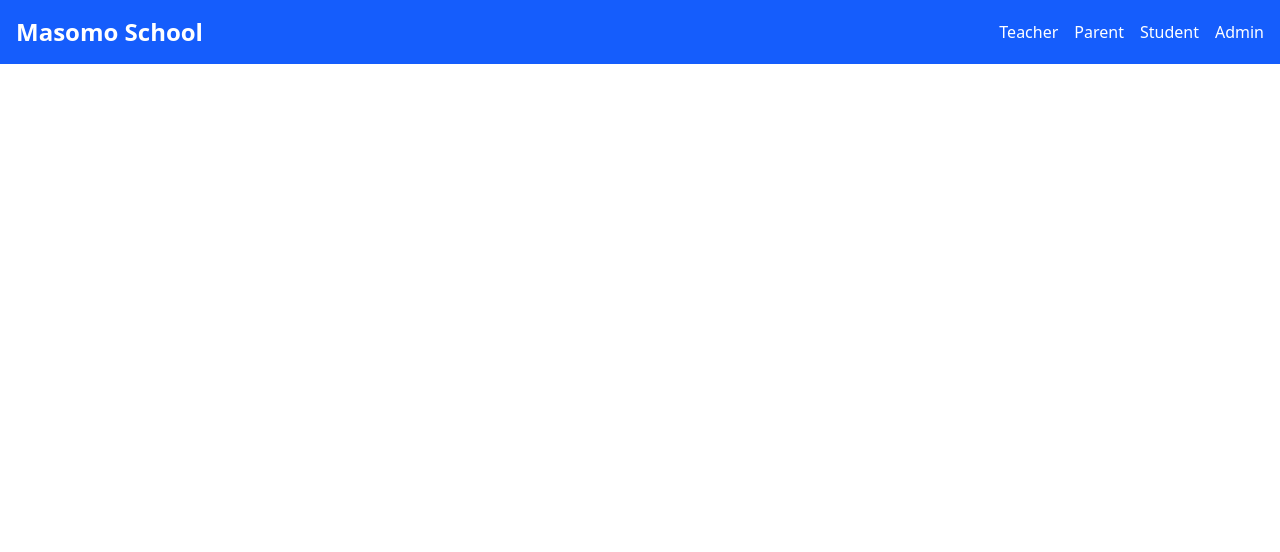
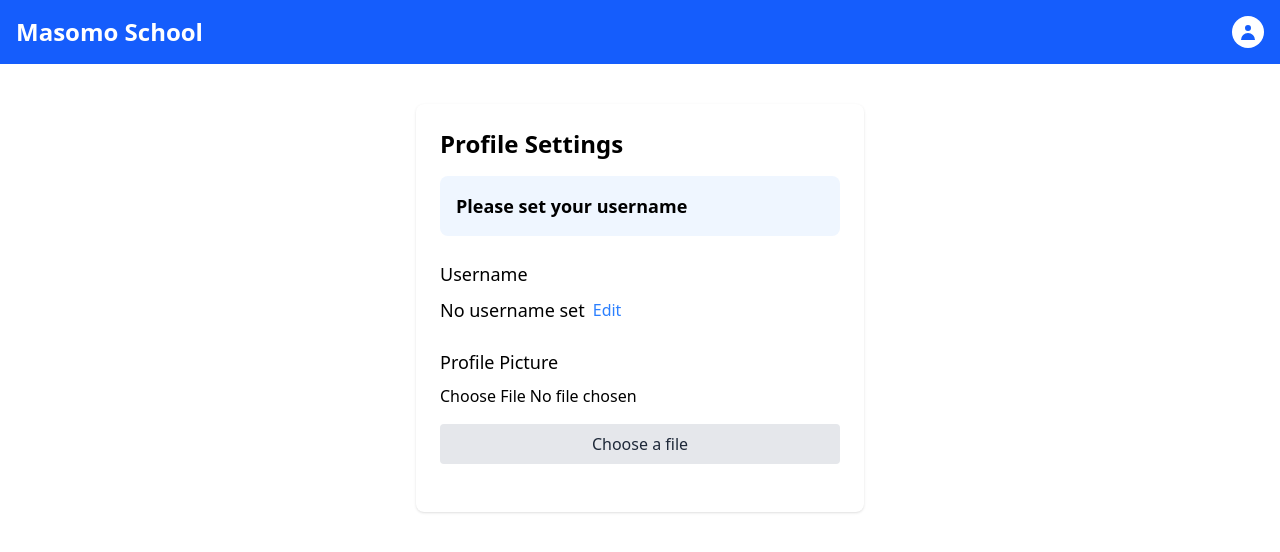
Before and after one commit to Kipngetich222/4thProject, a React (Vite) app: page /profile in a window 1280 px wide. Shown: the top 552 px of the page. Built offline with nearby package versions, Linux system fonts and the light colour scheme.

Commit message:
added profile upload and setting in navbar and removed dashboard naviagation in navbar

```diff
--- a/src/App.jsx
+++ b/src/App.jsx
@@ -3,6 +3,7 @@ import { BrowserRouter as Router, Routes, Route, Navigate, useLocation } from "r
 import Navbar from "./components/Navbar";
 import Login from "./pages/Login";
 import Signup from "./pages/Signup";
+import Profile from "./pages/Profile.jsx";
 
 import TeacherDashboard from "./pages/Teacher/TeacherDashboard";
 import CourseManagement from "./pages/Teacher/CourseManagement";
@@ -48,6 +49,7 @@ function AppContent() {
         {/* Public Routes */}
         <Route path="/login" element={<Login />} />
         <Route path="/signup" element={<Signup />} />
+        <Route path="/profile" element={<Profile />} />
 
         {/* Dashboard Routes - No Protection */}
         <Route path="/teacher" element={<TeacherDashboard />} />
--- a/src/components/Navbar.jsx
+++ b/src/components/Navbar.jsx
@@ -1,26 +1,76 @@
-import React from "react";
-import { Link } from "react-router-dom";
+import React, { useState } from "react";
+import { Link, useNavigate } from "react-router-dom";
+import { useAuth } from "../context/AuthContext";
 
 const Navbar = () => {
+  const [isDropdownOpen, setIsDropdownOpen] = useState(false);
+  const { currentUser, logout } = useAuth();
+  const navigate = useNavigate();
+
+  const handleLogout = () => {
+    logout();
+    navigate("/login");
+  };
+
+  const emojis = ["👋", "😊", "🌟", "🎉", "❤️", "👍"];
+
   return (
     <nav className="bg-blue-600 p-4">
       <div className="container mx-auto flex justify-between items-center">
         <Link to="/" className="text-white text-2xl font-bold">
           Masomo School
         </Link>
-        <div className="space-x-4">
-          <Link to="/teacher" className="text-white hover:text-gray-200">
-            Teacher
-          </Link>
-          <Link to="/parent" className="text-white hover:text-gray-200">
-            Parent
-          </Link>
-          <Link to="/student" className="text-white hover:text-gray-200">
-            Student
-          </Link>
-          <Link to="/admin" className="text-white hover:text-gray-200">
-            Admin
-          </Link>
+
+        <div className="relative">
+          {/* Profile Icon/Dropdown */}
+          <button
+            onClick={() => setIsDropdownOpen(!isDropdownOpen)}
+            className="flex items-center space-x-2 focus:outline-none"
+          >
+            {/* // In your Navbar.jsx, near the profile icon */}
+{currentUser?.username && (
+  <span className="text-white hidden md:inline-block mr-2">
+    Hi, {currentUser.username} {emojis[Math.floor(Math.random() * emojis.length)]}
+  </span>
+)}
+            {currentUser?.photoURL ? (
+              <img
+                src={currentUser.photoURL}
+                alt="Profile"
+                className="w-8 h-8 rounded-full object-cover"
+              />
+            ) : (
+              <div className="w-8 h-8 rounded-full bg-white flex items-center justify-center">
+                <svg
+                  xmlns="http://www.w3.org/2000/svg"
+                  className="h-5 w-5 text-blue-600"
+                  viewBox="0 0 20 20"
+                  fill="currentColor"
+                >
+                  <path fillRule="evenodd" d="M10 9a3 3 0 100-6 3 3 0 000 6zm-7 9a7 7 0 1114 0H3z" clipRule="evenodd" />
+                </svg>
+              </div>
+            )}
+          </button>
+
+          {/* Dropdown Menu */}
+          {isDropdownOpen && (
+            <div className="absolute right-0 mt-2 w-48 bg-white rounded-md shadow-lg py-1 z-50">
+              <Link
+                to="/profile"
+                className="block px-4 py-2 text-sm text-gray-700 hover:bg-gray-100"
+                onClick={() => setIsDropdownOpen(false)}
+              >
+                Update Profile
+              </Link>
+              <button
+                onClick={handleLogout}
+                className="block w-full text-left px-4 py-2 text-sm text-gray-700 hover:bg-gray-100"
+              >
+                Logout
+              </button>
+            </div>
+          )}
         </div>
       </div>
     </nav>
--- a/src/context/AuthContext.jsx
+++ b/src/context/AuthContext.jsx
@@ -1,44 +1,49 @@
-import React, { createContext, useState, useEffect } from "react";
+import React, { createContext, useState, useEffect, useContext } from "react";
 
 export const AuthContext = createContext();
 
 export const AuthProvider = ({ children }) => {
   const [user, setUser] = useState(null);
-
-  const isValidBase64 = (str) => {
-    const base64Regex = /^[A-Za-z0-9+/=]+$/;
-    return base64Regex.test(str);
-  };
+  const [currentUser, setCurrentUser] = useState(null);
 
   useEffect(() => {
-    const token = localStorage.getItem("token");
-    if (token && isValidBase64(token.split(".")[1])) {
+    // Load user data from localStorage on initial load
+    const storedUser = localStorage.getItem("user");
+    if (storedUser) {
       try {
-        const decodedUser = JSON.parse(atob(token.split(".")[1]));
-        setUser(decodedUser);
+        const parsedUser = JSON.parse(storedUser);
+        setUser(parsedUser);
+        setCurrentUser(parsedUser);
       } catch (error) {
-        console.error("Invalid token:", error);
+        console.error("Error parsing user data:", error);
       }
     }
   }, []);
 
-
   const login = (userData) => {
-    localStorage.setItem("token", userData.token);
+    localStorage.setItem("user", JSON.stringify(userData));
     setUser(userData);
+    setCurrentUser(userData);
   };
 
   const logout = () => {
-    localStorage.removeItem("token");
+    localStorage.removeItem("user");
     setUser(null);
+    setCurrentUser(null);
+  };
+
+  const updateUserProfile = (updatedData) => {
+    const updatedUser = { ...currentUser, ...updatedData };
+    localStorage.setItem("user", JSON.stringify(updatedUser));
+    setCurrentUser(updatedUser);
+    setUser(updatedUser);
   };
 
   return (
-    <AuthContext.Provider value={{ user, login, logout }}>
+    <AuthContext.Provider value={{ user, currentUser, login, logout, updateUserProfile }}>
       {children}
     </AuthContext.Provider>
   );
 };
 
-// Custom hook to use AuthContext
-export const useAuth = () => React.useContext(AuthContext);
+export const useAuth = () => useContext(AuthContext);
--- /dev/null
+++ b/src/pages/Profile.jsx
@@ -0,0 +1,178 @@
+import { useState, useEffect } from "react";
+import { useAuth } from "../context/AuthContext";
+
+const Profile = () => {
+  const { currentUser, updateUserProfile } = useAuth();
+  const [photo, setPhoto] = useState(null);
+  const [isUploading, setIsUploading] = useState(false);
+  const [error, setError] = useState(null);
+  const [username, setUsername] = useState("");
+  const [isEditingUsername, setIsEditingUsername] = useState(false);
+  const [tempUsername, setTempUsername] = useState("");
+
+  // Initialize username when component mounts
+  useEffect(() => {
+    if (currentUser?.username) {
+      setUsername(currentUser.username);
+      setTempUsername(currentUser.username);
+    }
+  }, [currentUser]);
+
+  const handleUpload = async (e) => {
+    e.preventDefault();
+    setError(null);
+
+    if (!photo) {
+      setError("Please select a photo first");
+      return;
+    }
+
+    setIsUploading(true);
+
+    try {
+      const reader = new FileReader();
+      reader.onload = (event) => {
+        updateUserProfile({
+          photoURL: event.target.result,
+          username: username // Include current username in update
+        });
+      };
+      reader.onerror = () => {
+        setError("Failed to read the file");
+      };
+      reader.readAsDataURL(photo);
+    } catch (error) {
+      setError(error.message);
+      console.error("Upload error:", error);
+    } finally {
+      setIsUploading(false);
+    }
+  };
+
+  const handleRemovePhoto = () => {
+    updateUserProfile({ photoURL: null });
+    setPhoto(null);
+  };
+
+  const handleUsernameUpdate = () => {
+    if (tempUsername.trim() === "") {
+      setError("Username cannot be empty");
+      return;
+    }
+    updateUserProfile({ username: tempUsername });
+    setUsername(tempUsername);
+    setIsEditingUsername(false);
+  };
+
+  const emojis = ["👋", "😊", "🌟", "🎉", "❤️", "👍"];
+
+  return (
+    <div className="max-w-md mx-auto mt-10 p-6 bg-white rounded-lg shadow">
+      <h2 className="text-2xl font-bold mb-4">Profile Settings</h2>
+
+      {/* Greeting Section */}
+      <div className="mb-6 p-4 bg-blue-50 rounded-lg">
+        {username ? (
+          <h3 className="text-lg font-semibold">
+            Hi {username} {emojis[Math.floor(Math.random() * emojis.length)]}
+          </h3>
+        ) : (
+          <h3 className="text-lg font-semibold">Please set your username</h3>
+        )}
+      </div>
+
+      {error && <div className="text-red-500 mb-4">{error}</div>}
+
+      {/* Username Section */}
+      <div className="mb-6">
+        <h3 className="text-lg font-medium mb-2">Username</h3>
+        {isEditingUsername ? (
+          <div className="flex gap-2">
+            <input
+              type="text"
+              value={tempUsername}
+              onChange={(e) => setTempUsername(e.target.value)}
+              className="flex-1 p-2 border rounded"
+              placeholder="Enter your username"
+              maxLength="20"
+            />
+            <button
+              onClick={handleUsernameUpdate}
+              className="bg-green-500 text-white px-3 py-2 rounded hover:bg-green-600"
+            >
+              Save
+            </button>
+            <button
+              onClick={() => setIsEditingUsername(false)}
+              className="bg-gray-200 px-3 py-2 rounded hover:bg-gray-300"
+            >
+              Cancel
+            </button>
+          </div>
+        ) : (
+          <div className="flex items-center gap-2">
+            <span className="text-lg">{username || "No username set"}</span>
+            <button
+              onClick={() => setIsEditingUsername(true)}
+              className="text-blue-500 hover:text-blue-700"
+            >
+              Edit
+            </button>
+          </div>
+        )}
+      </div>
+
+      {/* Profile Picture Section */}
+      <div className="mb-6">
+        <h3 className="text-lg font-medium mb-2">Profile Picture</h3>
+        <form onSubmit={handleUpload}>
+          <div className="mb-4">
+            {currentUser?.photoURL ? (
+              <div className="flex flex-col items-center mb-4">
+                <img
+                  src={currentUser.photoURL}
+                  alt="Profile"
+                  className="w-24 h-24 rounded-full object-cover mb-2"
+                />
+                <button
+                  type="button"
+                  onClick={handleRemovePhoto}
+                  className="text-red-500 text-sm"
+                >
+                  Remove Photo
+                </button>
+              </div>
+            ) : (
+              <div className="flex flex-col">
+                <input
+                  type="file"
+                  id="profile-upload"
+                  onChange={(e) => setPhoto(e.target.files?.[0] || null)}
+                  className="mb-4"
+                  accept="image/*"
+                />
+                <label
+                  htmlFor="profile-upload"
+                  className="bg-gray-200 hover:bg-gray-300 text-gray-800 py-2 px-4 rounded cursor-pointer text-center"
+                >
+                  {photo ? photo.name : "Choose a file"}
+                </label>
+              </div>
+            )}
+          </div>
+          {!currentUser?.photoURL && photo && (
+            <button
+              type="submit"
+              disabled={isUploading}
+              className="w-full bg-blue-600 text-white px-4 py-2 rounded hover:bg-blue-700 disabled:opacity-50"
+            >
+              {isUploading ? "Uploading..." : "Upload Photo"}
+            </button>
+          )}
+        </form>
+      </div>
+    </div>
+  );
+};
+
+export default Profile;
```
